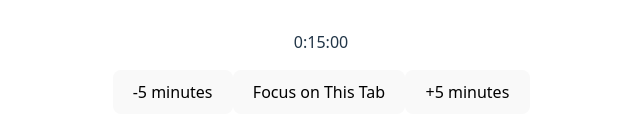
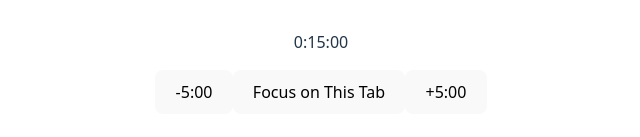
Before and after one commit to witheringcrown/chrome_critters, a React (Vite) app: page / in a window 1280 px wide. Shown: the part 419-556 px from the top of the page, without its empty margins (319-959 px from the left). Built offline with nearby package versions, Linux system fonts and the light colour scheme.

Commit message:
Update text on add time

```diff
--- a/src/setTimer.tsx
+++ b/src/setTimer.tsx
@@ -52,13 +52,13 @@ function SetTimer({ handleSetTimer }: SetTimerProps) {
             </p>
             <div className="stopwatch-buttons">
                 <button className="stopwatch-button" onClick={subFiveMinutes}>
-                    -5 minutes
+                    -5:00
                 </button>
                 <button className="stopwatch-button" onClick={startFocus} disabled={time === 0}>
                     Focus on This Tab
                 </button>
                 <button className="stopwatch-button" onClick={addFiveMinutes}>
-                    +5 minutes
+                    +5:00
                 </button>
             </div>
         </div>
```
